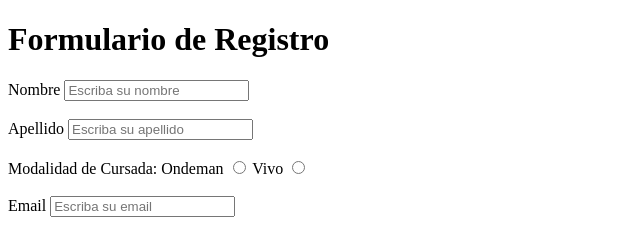
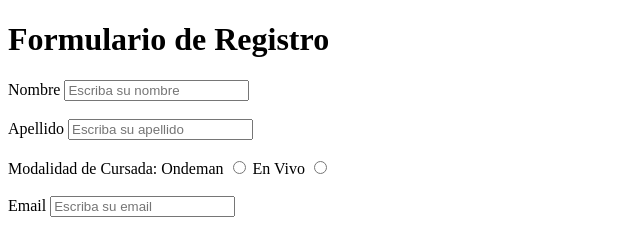
Before and after one commit to DiegoPietanza/Entrega1, a plain HTML site: page formulario.html in a window 1280 px wide. Shown: the top 234 px of the page, 0-640 px from the left. Drawn offline with Linux system fonts and the light colour scheme.

Commit message:
Actualizacion de check

```diff
--- a/formulario.html
+++ b/formulario.html
@@ -16,7 +16,7 @@
         <label for="">Modalidad de Cursada:</label>
                 <label for="ond">Ondeman</label>
                 <input type="radio" id="ond" name="mdm">
-                <label for="viv">Vivo</label>
+                <label for="viv">En Vivo</label>
                 <input type="radio" id="viv" name="mdm" ><br>
         <br>
         <label for="mail">Email</label>
```
